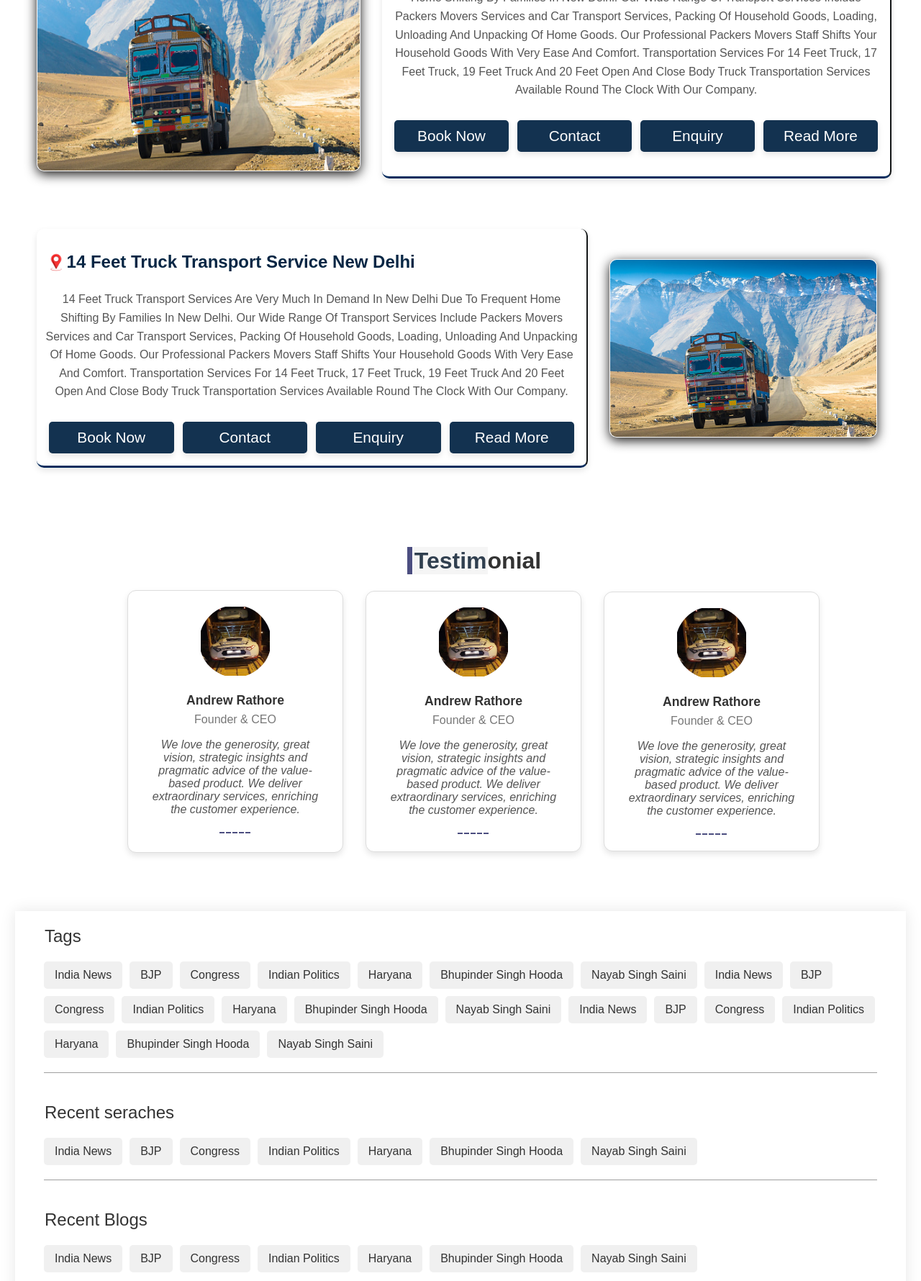
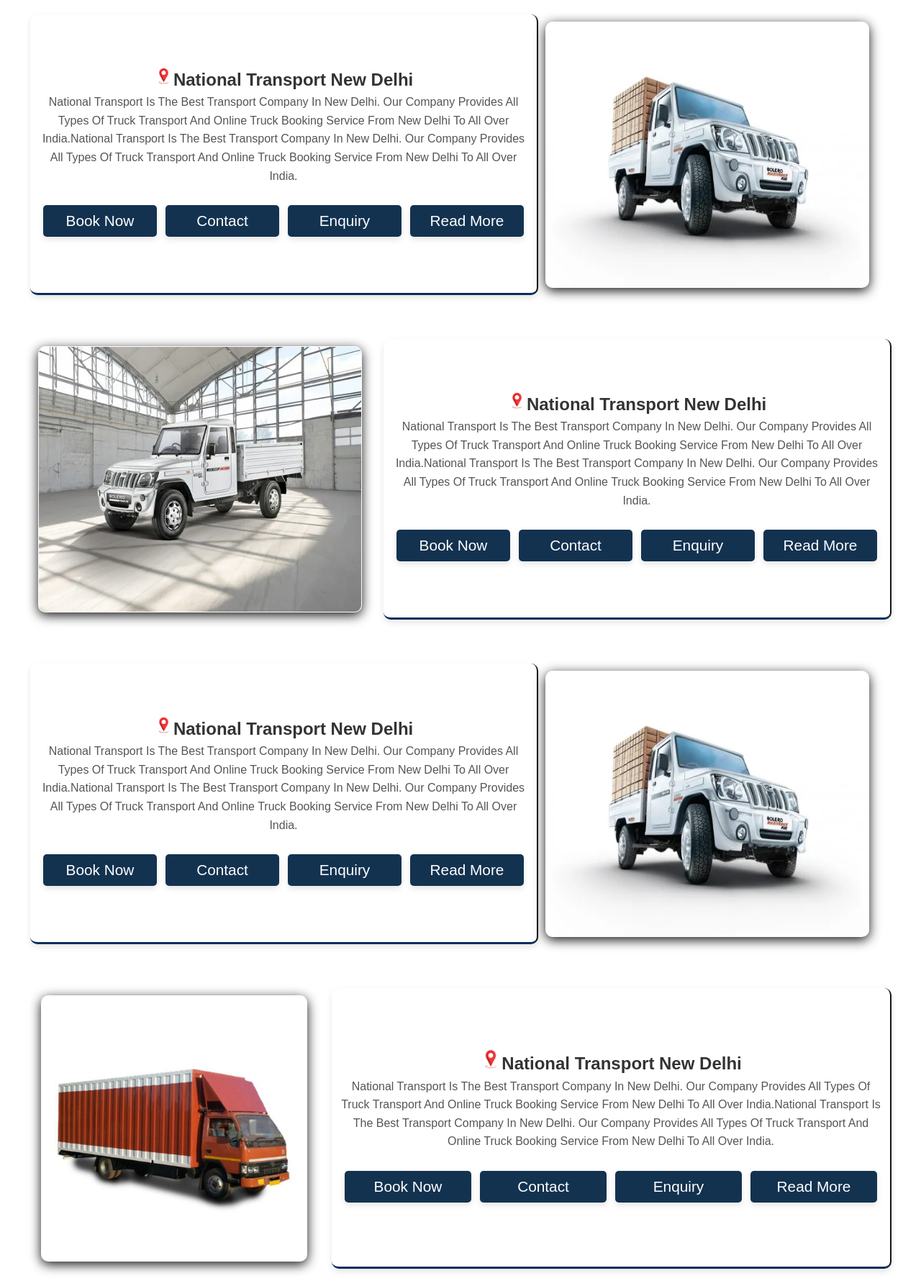
Before and after one commit to Balkara-Technologies/int, a PHP site: page /open-body-bolero-pick-up-truck-New-Delhi.php in a window 1280 px wide. Shown: the part 1336-3116 px from the top of the page at 72% size. Run offline with PHP 8.4, Linux system fonts and the light colour scheme.

Commit message:
open-body-bolero-truck-new-delhi
content updated

```diff
--- a/open-body-bolero-pick-up-truck-New-Delhi.php
+++ b/open-body-bolero-pick-up-truck-New-Delhi.php
@@ -38,26 +38,62 @@
     <?php include "top-menu.php"; ?>
     <?php include "middle-menu.php"; ?>
     <?php include "main-menu.php"; ?>
+    <h1 class="heading-one slash"><span></span> <mark>  Truck Serv</mark>ice in New Delhi</h1>
+    <div class="container">
+        <div class="card-container-img">
+        <div class="card-img">
+            <img src="images/open-body-bolero-pick-up-truck-images/mahindra-bolero-pikup-cng.webp" alt="Image 1">
+            <h2>40 Feet Truck</h2>
+            <p>Lorem ipsum, dolor sit amet consectetur adipisicing elit. Reiciendis deleniti exercitationem laboriosam nisi, adipisci iure dicta dolorem atque eaque saepe odit ex animi natus non nobis necessitatibus totam quos eveniet?
+            </p>
+            <hr>
+            <div class="row button-row">
+              <div class="four-btn"><a href="#" class="text-decoration-none">Book Now</a></div>
+              <div class="four-btn"><a href="#" class="text-decoration-none">Contact</a></div>
+             </div>
+        </div>
+        <div class="card-img">
+            <img src="images/open-body-bolero-pick-up-truck-images/bolero-maxi-truckplus.jpg" alt="Image 2">
+            <h2>50 Feet Truck</h2>
+            <p>Lorem ipsum dolor sit amet consectetur adipisicing elit. Architecto impedit facere quas quibusdam ipsam ducimus expedita blanditiis a eos aliquid. Unde repellat beatae saepe quo, ad non laboriosam impedit modi!</p>
+            <hr>
+            <div class="row button-row">
+              <div class="four-btn"><a href="#" class="text-decoration-none">Book Now</a></div>
+              <div class="four-btn"><a href="#" class="text-decoration-none">Contact</a></div>
+             </div>
+        </div>
+        <div class="card-img">
+            <img src="images/open-body-bolero-pick-up-truck-images/Bolero_Camper-2.jpg" alt="Image 3">
+            <h2>60 Feet Truck</h2>
+            <p>Lorem ipsum dolor sit amet consectetur adipisicing elit. Molestias neque, odit tempore voluptates, delectus doloremque soluta nesciunt assumenda quidem voluptatum sunt quam atque? At id ipsa eius eaque qui labore!</p>
+            <hr>
+            <div class="row button-row">
+              <div class="four-btn"><a href="#" class="text-decoration-none">Book Now</a></div>
+              <div class="four-btn"><a href="#" class="text-decoration-none">Contact</a></div>
+             </div>
+
+        </div>
+    </div>
+
+
         <div class="container">
         <!-- About Section Starts Here -->
-        <h1 class="heading-one slash"><span></span> <mark>  Truck Serv</mark>ice in New Delhi</h1>
         <div class="about-section">
           <div class="about-image">
-            <img src="images/truck-images/tp1.jpg" alt="National-Transport-Company-New-Delhi">
+            <img src="images/open-body-bolero-pick-up-truck-images/Bolero_Camper-2.jpg" alt="National-Transport-Company-New-Delhi">
           </div>
           <div class="about-text">
             <div class="about-heading">
-              <h1 class="heading-two "><img class="icon" src="icons/loc.png" alt="location">14 Feet Truck Transport Service New Delhi</h1>
+              <h1 class="heading-two "><img class="icon" src="icons/loc.png" alt="location">Low Bed Trailer Service In New Delhi</h1>
 
             </div>
             <div class="about-para">
               <p>
-                14 Feet Truck Transport Services Are Very Much In Demand In New Delhi Due To Frequent Home Shifting By Families In New Delhi.
-                Our Wide Range Of Transport Services Include Packers Movers Services and Car Transport Services, Packing Of Household Goods, Loading, Unloading
-                And Unpacking Of Home Goods. Our Professional Packers Movers Staff Shifts Your Household Goods With Very Ease And
-                Comfort. Transportation Services For 14 Feet Truck, 17 Feet Truck, 19 Feet Truck And 20 Feet Open And Close Body
-                Truck Transportation Services Available Round The Clock With Our Company.
-              </p>
+              Low Bed Trailer Truck Services For Large And Heavy Goods Is Provided By National Transport Services New Delhi.
+                            Our Company Provides 40 Feet Low Bed Trailer Truck, 50 Feet Long Low Bed Trailer Truck, 60 Feet Low Bed Trailer Truck
+                            And Extendable Large Low Bed Trailers With Carrying Capacity Upto 200 MT. Our Company Is One Of The Pioneering Company
+                            In Long Haul Cargo Movement Of Over Size Goods Like Industrial Boiler, Transfarmers, Metro Coaches And Train Engines
+                            Transporation In New Delhi NCR Region. </p>
             </div>
             <div class="row button-row">
               <div class="four-btn"><a href="#" class="text-decoration-none">Book Now</a></div>
@@ -67,53 +103,159 @@
             </div>
           </div>
         </div>
-    <div class="container">
+
+
+<!-- About Section Starts Here -->
+
         <div class="about-section">
+            <div class="about-content">
+
                 <div class="about-text">
                     <div class="about-heading">
-                <h1 class="heading-two"> <img class="icon" src="icons/loc.png" alt="location">14 Feet Truck Transport Service New Delhi</h1>
+                        <h1><img class="icon" src="icons/loc.png" alt="location">National Transport New Delhi</h1>
                     </div>
                     <div class="about-para">
                         <p>
-          14 Feet Truck Transport Services Are Very Much In Demand In New Delhi Due To Frequent Home Shifting By Families In New Delhi.
-          Our Wide Range Of Transport Services Include Packers Movers Services and Car Transport Services, Packing Of Household Goods, Loading, Unloading
-          And Unpacking Of Home Goods. Our Professional Packers Movers Staff Shifts Your Household Goods With Very Ease And
-          Comfort. Transportation Services For 14 Feet Truck, 17 Feet Truck, 19 Feet Truck And 20 Feet Open And Close Body
-          Truck Transportation Services Available Round The Clock With Our Company.
+                        National Transport Is The Best Transport Company In New Delhi. Our Company Provides All Types Of Truck Transport And Online Truck Booking Service From New Delhi To All Over India.National Transport Is The Best Transport Company In New Delhi. Our Company Provides All Types Of Truck Transport And Online Truck Booking Service From New Delhi To All Over India.
                         </p>
-      </div>
                         <div class="row button-row">
               <div class="four-btn"><a href="#" class="text-decoration-none">Book Now</a></div>
               <div class="four-btn"><a href="#" class="text-decoration-none">Contact</a></div>
-        <div class="four-btn"><a href="#" class="text-decoration-none ">Enquiry</a></div>
+              <div class="four-btn"><a href="#" class="text-decoration-none">Enquiry</a></div>
               <div class="four-btn"><a href="#" class="text-decoration-none">Read More</a></div>
             </div>
                     </div>
-    <div class="about-image-two">
-      <img src="images/truck-images/tp1.jpg" alt="National-Transport-Company-New-Delhi">
+                </div> <div class="about-image">
+                    <img src="images/open-body-bolero-pick-up-truck-images/bolero-maxi-truckplus.jpg" alt="National-Transport-Company-New-Delhi">
+                </div>
+
+
+
             </div>
         </div>
+
+        <div class="about-section">
+            <div class="about-content">
+            </div> <div class="about-image">
+                    <img src="images/open-body-bolero-pick-up-truck-images/mahindra-bolero-pikup-cng.webp" alt="National-Transport-Company-New-Delhi">
                 </div>
-<div class="container">
-        <!-- About Section Starts Here -->
+
+                <div class="about-text">
+                    <div class="about-heading">
+                        <h1><img class="icon" src="icons/loc.png" alt="location">National Transport New Delhi</h1>
+                    </div>
+                    <div class="about-para">
+                        <p>
+                        National Transport Is The Best Transport Company In New Delhi. Our Company Provides All Types Of Truck Transport And Online Truck Booking Service From New Delhi To All Over India.National Transport Is The Best Transport Company In New Delhi. Our Company Provides All Types Of Truck Transport And Online Truck Booking Service From New Delhi To All Over India.
+                        </p>
+                        <div class="row button-row">
+              <div class="four-btn"><a href="#" class="text-decoration-none">Book Now</a></div>
+              <div class="four-btn"><a href="#" class="text-decoration-none">Contact</a></div>
+              <div class="four-btn"><a href="#" class="text-decoration-none">Enquiry</a></div>
+              <div class="four-btn"><a href="#" class="text-decoration-none">Read More</a></div>
+            </div>
+                    </div>
+
+
+
+
+            </div>
+        </div>
+
         <div class="about-section">
-          <div class="about-image">
-            <img src="images/truck-images/tp1.jpg" alt="National-Transport-Company-New-Delhi">
+            <div class="about-content">
+
+                <div class="about-text">
+                    <div class="about-heading">
+                        <h1><img class="icon" src="icons/loc.png" alt="location">National Transport New Delhi</h1>
+                    </div>
+                    <div class="about-para">
+                        <p>
+                        National Transport Is The Best Transport Company In New Delhi. Our Company Provides All Types Of Truck Transport And Online Truck Booking Service From New Delhi To All Over India.National Transport Is The Best Transport Company In New Delhi. Our Company Provides All Types Of Truck Transport And Online Truck Booking Service From New Delhi To All Over India.
+                        </p>
+                        <div class="row button-row">
+              <div class="four-btn"><a href="#" class="text-decoration-none">Book Now</a></div>
+              <div class="four-btn"><a href="#" class="text-decoration-none">Contact</a></div>
+              <div class="four-btn"><a href="#" class="text-decoration-none">Enquiry</a></div>
+              <div class="four-btn"><a href="#" class="text-decoration-none">Read More</a></div>
+            </div>
+                    </div>
+                </div> <div class="about-image">
+                    <img src="images/open-body-bolero-pick-up-truck-images/bolero-maxi-truckplus.jpg" alt="National-Transport-Company-New-Delhi">
+                </div>
+
+
+
+            </div>
+        </div>
+
+        <div class="about-section">
+            <div class="about-content"></div> <div class="about-image">
+                    <img src="images/home-page-images/14-feet-close-body-truck-new-delhi.jpg" alt="National-Transport-Company-New-Delhi">
+                </div>
+
+                <div class="about-text">
+                    <div class="about-heading">
+                        <h1><img class="icon" src="icons/loc.png" alt="location">National Transport New Delhi</h1>
+                    </div>
+                    <div class="about-para">
+                        <p>
+                        National Transport Is The Best Transport Company In New Delhi. Our Company Provides All Types Of Truck Transport And Online Truck Booking Service From New Delhi To All Over India.National Transport Is The Best Transport Company In New Delhi. Our Company Provides All Types Of Truck Transport And Online Truck Booking Service From New Delhi To All Over India.
+                        </p>
+                        <div class="row button-row">
+              <div class="four-btn"><a href="#" class="text-decoration-none">Book Now</a></div>
+              <div class="four-btn"><a href="#" class="text-decoration-none">Contact</a></div>
+              <div class="four-btn"><a href="#" class="text-decoration-none">Enquiry</a></div>
+              <div class="four-btn"><a href="#" class="text-decoration-none">Read More</a></div>
+            </div>
+                    </div>
+
+
+
+
+            </div>
+        </div>
+
+        <div class="about-section">
+            <div class="about-content">
+
+                <div class="about-text">
+                    <div class="about-heading">
+                        <h1><img class="icon" src="icons/loc.png" alt="location">National Transport New Delhi</h1>
+                    </div>
+                    <div class="about-para">
+                        <p>
+                        National Transport Is The Best Transport Company In New Delhi. Our Company Provides All Types Of Truck Transport And Online Truck Booking Service From New Delhi To All Over India.National Transport Is The Best Transport Company In New Delhi. Our Company Provides All Types Of Truck Transport And Online Truck Booking Service From New Delhi To All Over India.
+                        </p>
+                        <div class="row button-row">
+              <div class="four-btn"><a href="#" class="text-decoration-none">Book Now</a></div>
+              <div class="four-btn"><a href="#" class="text-decoration-none">Contact</a></div>
+              <div class="four-btn"><a href="#" class="text-decoration-none">Enquiry</a></div>
+              <div class="four-btn"><a href="#" class="text-decoration-none">Read More</a></div>
+            </div>
+                    </div>
+                </div> <div class="about-image">
+                    <img src="images/open-body-bolero-pick-up-truck-images/Bolero_Camper-2.jpg" alt="National-Transport-Company-New-Delhi">
+                </div>
+
+
+
+            </div>
+        </div>
+
+        <div class="about-section">
+            <div class="about-content">
+            </div> <div class="about-image">
+                    <img src="images/open-body-bolero-pick-up-truck-images/Bolero_Camper-2.jpg" alt="National-Transport-Company-New-Delhi">
                 </div>
                 <div class="about-text">
                     <div class="about-heading">
-              <h1 class="heading-two  " ><img class="icon" src="icons/loc.png" alt="location"> 14 Feet Truck Transport Service New Delhi</h1>
-
+                        <h1><img class="icon" src="icons/loc.png" alt="location">National Transport New Delhi</h1>
                     </div>
                     <div class="about-para">
                         <p>
-                14 Feet Truck Transport Services Are Very Much In Demand In New Delhi Due To Frequent Home Shifting By Families In New Delhi.
-                Our Wide Range Of Transport Services Include Packers Movers Services and Car Transport Services, Packing Of Household Goods, Loading, Unloading
-                And Unpacking Of Home Goods. Our Professional Packers Movers Staff Shifts Your Household Goods With Very Ease And
-                Comfort. Transportation Services For 14 Feet Truck, 17 Feet Truck, 19 Feet Truck And 20 Feet Open And Close Body
-                Truck Transportation Services Available Round The Clock With Our Company.
+                        National Transport Is The Best Transport Company In New Delhi. Our Company Provides All Types Of Truck Transport And Online Truck Booking Service From New Delhi To All Over India.National Transport Is The Best Transport Company In New Delhi. Our Company Provides All Types Of Truck Transport And Online Truck Booking Service From New Delhi To All Over India.
                         </p>
-            </div>
                         <div class="row button-row">
               <div class="four-btn"><a href="#" class="text-decoration-none">Book Now</a></div>
               <div class="four-btn"><a href="#" class="text-decoration-none">Contact</a></div>
@@ -122,146 +264,38 @@
             </div>
                     </div>
                 </div>
-    <div class="container">
+
+
+
+            </div>
+        </div>
+
         <div class="about-section">
+            <div class="about-content">
+
                 <div class="about-text">
                     <div class="about-heading">
-                <h1 class="heading-two"> <img class="icon" src="icons/loc.png" alt="location">14 Feet Truck Transport Service New Delhi</h1>
+                        <h1><img class="icon" src="icons/loc.png" alt="location">National Transport New Delhi</h1>
                     </div>
                     <div class="about-para">
                         <p>
-          14 Feet Truck Transport Services Are Very Much In Demand In New Delhi Due To Frequent Home Shifting By Families In New Delhi.
-          Our Wide Range Of Transport Services Include Packers Movers Services and Car Transport Services, Packing Of Household Goods, Loading, Unloading
-          And Unpacking Of Home Goods. Our Professional Packers Movers Staff Shifts Your Household Goods With Very Ease And
-          Comfort. Transportation Services For 14 Feet Truck, 17 Feet Truck, 19 Feet Truck And 20 Feet Open And Close Body
-          Truck Transportation Services Available Round The Clock With Our Company.
+                        National Transport Is The Best Transport Company In New Delhi. Our Company Provides All Types Of Truck Transport And Online Truck Booking Service From New Delhi To All Over India.National Transport Is The Best Transport Company In New Delhi. Our Company Provides All Types Of Truck Transport And Online Truck Booking Service From New Delhi To All Over India.
                         </p>
-      </div>
                         <div class="row button-row">
               <div class="four-btn"><a href="#" class="text-decoration-none">Book Now</a></div>
               <div class="four-btn"><a href="#" class="text-decoration-none">Contact</a></div>
-        <div class="four-btn"><a href="#" class="text-decoration-none ">Enquiry</a></div>
+              <div class="four-btn"><a href="#" class="text-decoration-none">Enquiry</a></div>
               <div class="four-btn"><a href="#" class="text-decoration-none">Read More</a></div>
             </div>
                     </div>
-    <div class="about-image-two">
-      <img src="images/truck-images/tp1.jpg" alt="National-Transport-Company-New-Delhi">
-    </div>
-  </div>
-</div>
-<!-- About Section Ends Here -->
- <!-- testimonial  -->
- <section class="testimonials">
-        <div class="container">
-            <h2><span></span> <mark>Testim</mark>onial</h2>
-            <div class="cards">
-                <div class="card">
-                    <div class="image-container">
-                        <img src="images/car-carrier-images/cartrans.jpg" alt="Andrew Rathore">
-                    </div>
-                    <div class="testimonial-content">
-                        <p class="name">Andrew Rathore</p>
-                        <p class="title">Founder & CEO</p>
-                        <p class="testimonial">We love the generosity, great vision, strategic insights and pragmatic advice of the value-based product. We deliver extraordinary services, enriching the customer experience.</p>
-                        <div class="rating">
-                            <span class="fa fa-star checked"></span>
-                            <span class="fa fa-star checked"></span>
-                            <span class="fa fa-star checked"></span>
-                            <span class="fa fa-star checked"></span>
-                            <span class="fa fa-star"></span>
-                        </div>
-                    </div>
+                </div> <div class="about-image">
+                    <img src="images/open-body-bolero-pick-up-truck-images/bolero-maxi-truckplus.jpg" alt="National-Transport-Company-New-Delhi">
                 </div>
 
-            <div class="cards">
-                <div class="card">
-                    <div class="image-container">
-                        <img src="images/car-carrier-images/cartrans.jpg" alt="Andrew Rathore">
-                    </div>
-                    <div class="testimonial-content">
-                        <p class="name">Andrew Rathore</p>
-                        <p class="title">Founder & CEO</p>
-                        <p class="testimonial">We love the generosity, great vision, strategic insights and pragmatic advice of the value-based product. We deliver extraordinary services, enriching the customer experience.</p>
-                        <div class="rating">
-                            <span class="fa fa-star checked"></span>
-                            <span class="fa fa-star checked"></span>
-                            <span class="fa fa-star checked"></span>
-                            <span class="fa fa-star checked"></span>
-                            <span class="fa fa-star"></span>
-                        </div>
-                    </div>
-                </div>
 
-            <div class="cards">
-                <div class="card">
-                    <div class="image-container">
-                        <img src="images/car-carrier-images/cartrans.jpg" alt="Andrew Rathore">
-                    </div>
-                    <div class="testimonial-content">
-                        <p class="name">Andrew Rathore</p>
-                        <p class="title">Founder & CEO</p>
-                        <p class="testimonial">We love the generosity, great vision, strategic insights and pragmatic advice of the value-based product. We deliver extraordinary services, enriching the customer experience.</p>
-                        <div class="rating">
-                            <span class="fa fa-star checked"></span>
-                            <span class="fa fa-star checked"></span>
-                            <span class="fa fa-star checked"></span>
-                            <span class="fa fa-star checked"></span>
-                            <span class="fa fa-star"></span>
-                        </div>
-                    </div>
-                </div>
-
-        </div>
-    </section>
-    <!-- testimonial ends here  -->
-
-    <!-- Recent Articles start  -->
-    <!-- <div class="popular-searches-1">
-        <h3><span></span><mark>Recent Arti</mark>cles</h3>
-        <div class="link-one">
-            <a href="#">Truck</a> |
-            <a href="#">Trailer</a> |
-            <a href="#">Container</a> |
-            <a href="#">Packeges</a> |
-            <a href="#">Packers movers</a> |
-            <a href="#">Car Transport</a> |
-            <a href="#">Warehouse</a> |
-            <a href="#">Logistics</a> |
-            <a href="#">Open Body Trucks</a> |
-            <a href="#">Close Body Trucks</a> |
-            <a href="#">JCB Body Trucks</a> |
-            <a href="#">Platform Trucks</a> |
-            <a href="#">Small trucks</a> |
-            <a href="#">Big Trucks</a> |
-            <a href="#">Heavy Trucks</a> |
-            <a href="#">Air Cargo</a> |
-            <a href="#">SEO Cargo</a> |
-            <a href="#">Custom clearance</a> |
-            <a href="#">Our Network</a> |
-            <a href="#">Our Team</a> |
-            <a href="#">Branches</a> |
-            <a href="#">History</a> |
-            <a href="#">About</a> |
-            <a href="#">Services</a> |
-            <a href="#">Low Bed Trailers</a> |
-            <a href="#">High Bed Trailers</a> |
-            <a href="#">Semi low bed Trailers</a> |
-            <a href="#">Hydraulic Axel Trailers</a> |
-            <a href="#">Extendable Trailers</a> |
-            <a href="#">Loading</a> |
-            <a href="#">Unloading</a> |
-            <a href="#">Packing</a> |
-            <a href="#">Unpacking</a> |
-            <a href="#">Office Shifting</a> |
-            <a href="#">Project Transportation</a> |
-            <a href="#">Bulk Cargo</a> |
-            <a href="#">Loose cargo</a> |
-            <a href="#">LCL</a> |
-            <a href="#">FTL</a>
 
             </div>
         </div>
-         -->
 
 
           <!-- Reacent Tags Start -->
```
Lines whose indentation alone changed are shown as unchanged.
